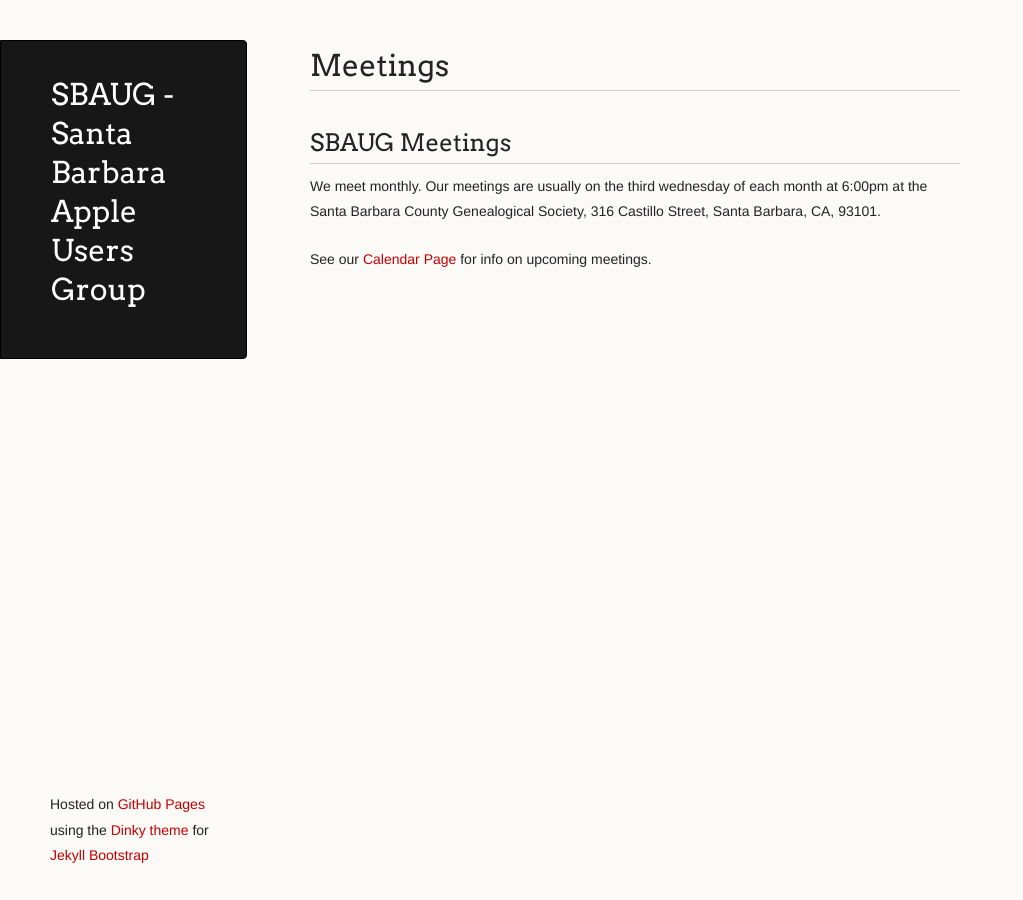
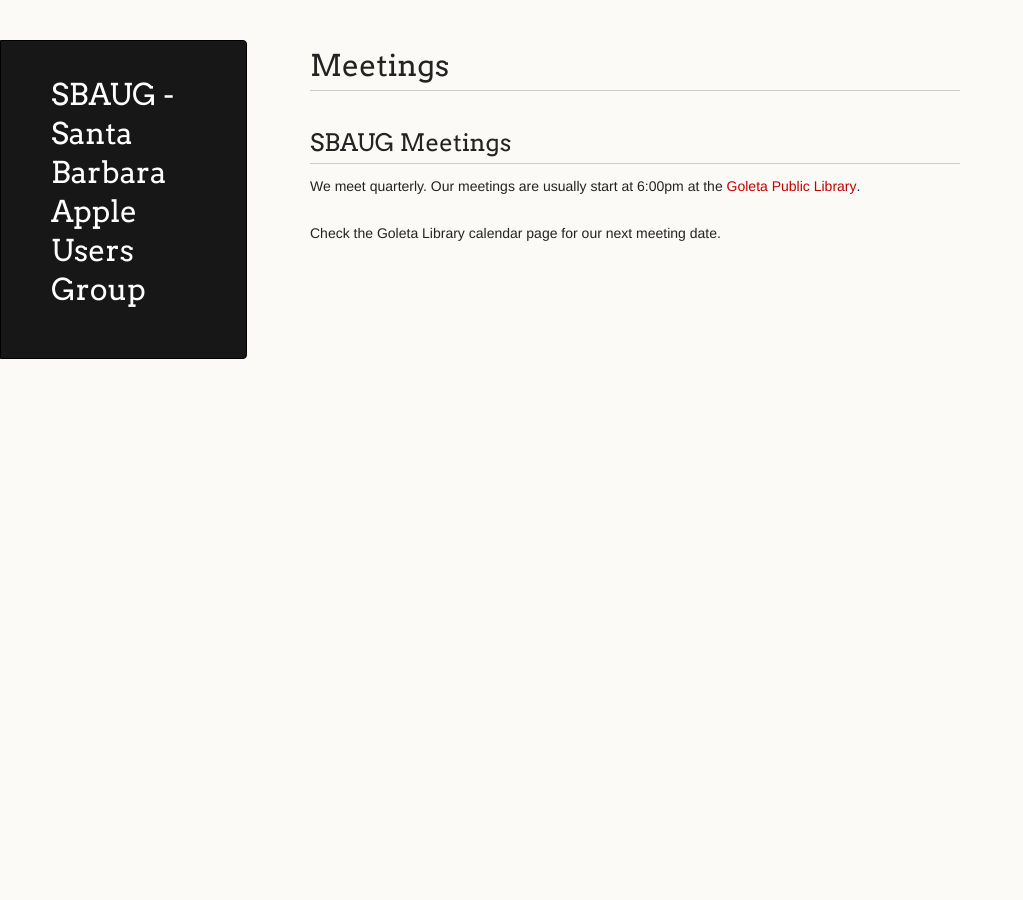
Before and after one commit to sbaug/fast-sbaug-org, a Jekyll site: the page built from meetings.md, in a window 1280 px wide. Shown: the whole page, without its empty margins (0-1023 px from the left). Built offline with Jekyll 4.4.1, drawn with Linux system fonts in a browser that asks for light colours.

```diff
--- a/_includes/themes/dinky/default.html
+++ b/_includes/themes/dinky/default.html
@@ -13,8 +13,6 @@
     <!--[if lt IE 9]>
     <script src="//html5shiv.googlecode.com/svn/trunk/html5.js"></script>
     <![endif]-->
-
-    {% include JB/analytics %}
   </head>
   <body>
     <div class="wrapper">
@@ -72,9 +70,7 @@
       {{ content }}
       </section>
 
-      <footer>
-      <p><small>Hosted on <a href="http://pages.github.com/">GitHub Pages</a> using the <a href="https://github.com/sodabrew/theme-dinky">Dinky theme</a> for <a href="http://jekyllbootstrap.com/">Jekyll Bootstrap</a></small></p>
-      </footer>
+      <footer></footer>
     </div>
     <!--[if !IE]><script>fixScale(document);</script><!--<![endif]-->
   </body>
--- a/meetings.md
+++ b/meetings.md
@@ -2,13 +2,13 @@
 layout: page
 title: Meetings
 permalink: /meetings/
-date:   2016-03-06
+date:   2017-06-06
 ---
 
 ## SBAUG Meetings
 
-We meet monthly.
-Our meetings are usually on the third wednesday of each month at 6:00pm at the Santa Barbara County Genealogical Society, 316 Castillo Street, Santa Barbara, CA, 93101.
+We meet quarterly.
+Our meetings are usually start at 6:00pm at the [Goleta Public Library](http://www.santabarbaraca.gov/gov/depts/lib/locations/goleta.asp).
 
 
-See our [Calendar Page](/calendar/) for info on upcoming meetings.
+Check the Goleta Library calendar page for our next meeting date.
```
Also changed, not shown: 2017-WWDC-Fallout.md (added, +65 -0 lines).
